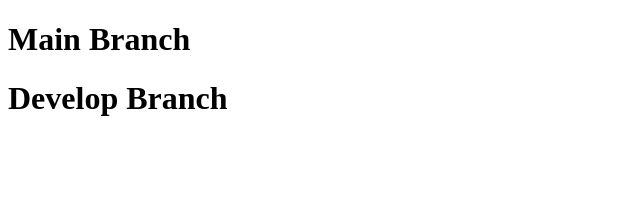
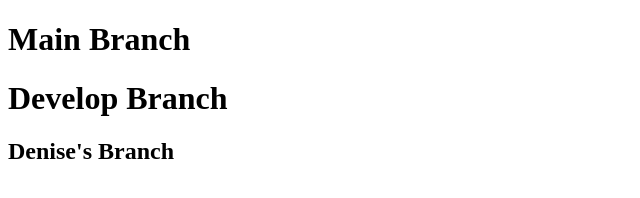
Before and after one commit to stirey/caregiver-app-server, a plain HTML site: page index.html in a window 1280 px wide. Shown: the whole page, without its empty margins (0-640 px from the left). Drawn offline with Linux system fonts and the light colour scheme.

Commit message:
denise's branch

```diff
--- a/index.html
+++ b/index.html
@@ -8,5 +8,7 @@
 <body>
     <h1>Main Branch</h1>
     <h1>Develop Branch</h1>
+
+    <h2> Denise's Branch </h2>
 </body>
 </html>
```
